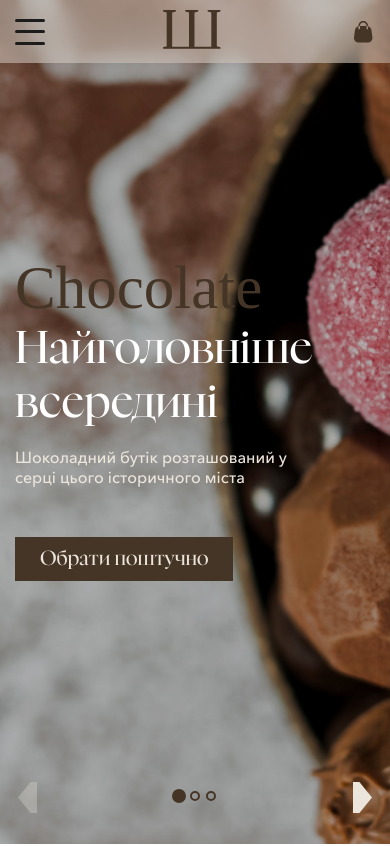
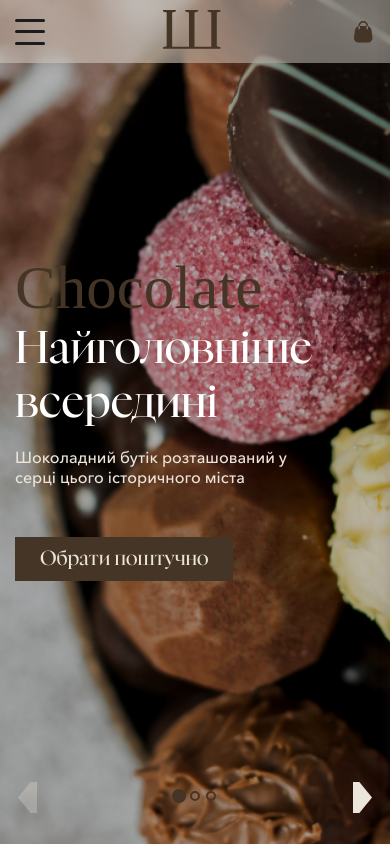
Before and after one commit to NazarkoKril/chocolate-butik, a plain HTML site: page index.html in a window 390 px wide. Shown: the top 846 px of the page. Drawn offline with Linux system fonts and the light colour scheme; a web font is replaced by a local one.

Commit message:
update hero image

```diff
--- a/scss/style.scss
+++ b/scss/style.scss
@@ -1912,4 +1912,6 @@ z-index: -1;
   .backet_main .backet_list li .top button{
     transform: rotate(45deg) translateY(-5px);
   }
-}
+  .main_hero_swiper .splide__slide img {
+  object-position: 62%;}
+}
```
Also changed, not shown: css/style.css.
